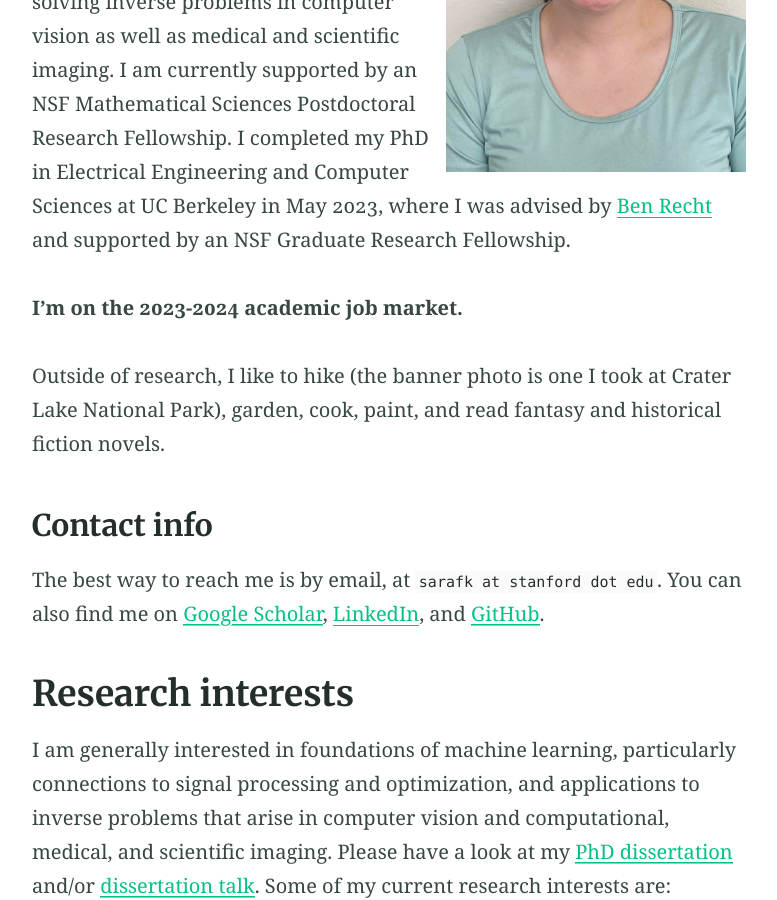
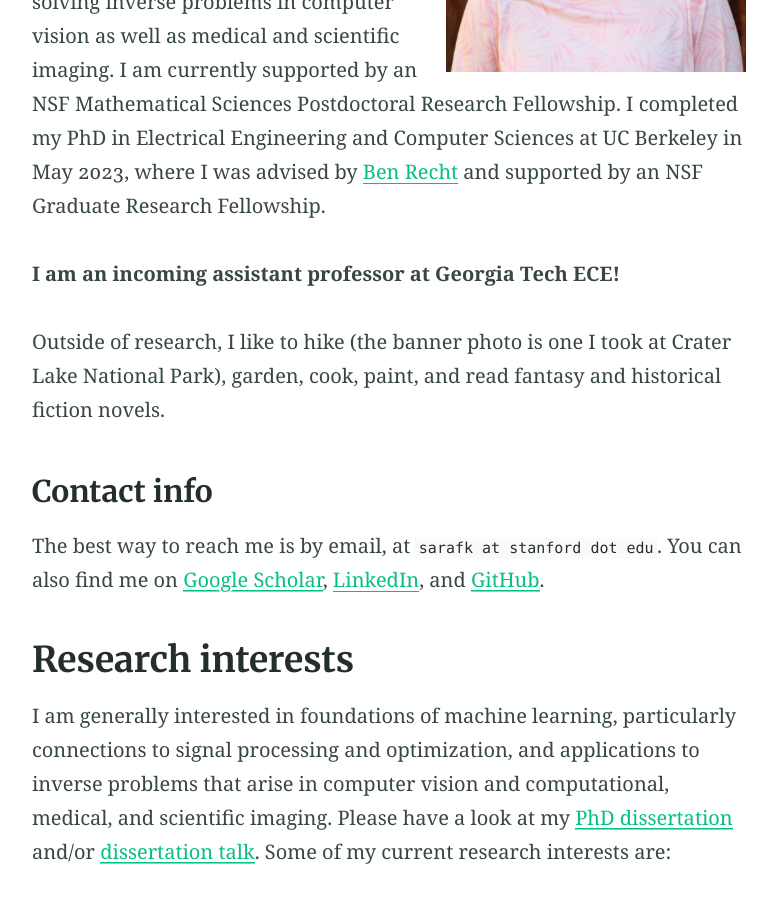
Before and after one commit to sarafridov/sarafridov.github.io, a Jekyll site: the page built from index.md, in a window 1280 px wide and 900 px high, scrolled down 731 px. Shown: the whole window, without its empty margins (251-1028 px from the left). Built offline with Jekyll 4.4.1, drawn with Linux system fonts in a browser that asks for light colours; some of the changed text lies outside the part shown.

Commit message:
adding GT and updating headshot

```diff
--- a/index.md
+++ b/index.md
@@ -6,13 +6,13 @@ feature_image: "/assets/imgs/crater_lake_crop2_faded.jpeg"
 excerpt: "inverse problems, computational imaging, computer vision, foundations of machine learning"
 ---
 
-{% include figure.html image="/assets/imgs/photo2.jpeg" position="right" width="300" height="800" %}
+{% include figure.html image="/assets/imgs/headshot_stanford.jpeg" position="right" width="300" height="800" %}
 
 Hi there! I am a postdoc at Stanford University, working with [Gordon Wetzstein](https://web.stanford.edu/~gordonwz/) and [Mert Pilanci](https://web.stanford.edu/~pilanci/) in the Department of Electrical Engineering. My research involves machine learning, signal processing, and optimization for solving inverse problems in computer vision as well as medical and scientific imaging.
 <!-- I am a postdoctoral scholar at Stanford University, where I work with [Gordon Wetzstein](https://web.stanford.edu/~gordonwz/) and [Mert Pilanci](https://web.stanford.edu/~pilanci/) on foundations and applications of machine learning and signal processing in computational imaging.  -->
 I am currently supported by an NSF Mathematical Sciences Postdoctoral Research Fellowship. I completed my PhD in Electrical Engineering and Computer Sciences at UC Berkeley in May 2023, where I was advised by [Ben Recht](https://people.eecs.berkeley.edu/~brecht/) and supported by an NSF Graduate Research Fellowship.
 
-**I'm on the 2023-2024 academic job market.**
+**I am an incoming assistant professor at Georgia Tech ECE!**
 
 Outside of research, I like to hike (the banner photo is one I took at Crater Lake National Park), garden, cook, paint, and read fantasy and historical fiction novels.
 
@@ -27,7 +27,7 @@ I am generally interested in foundations of machine learning, particularly conne
 * Finding the "right" signal representation for solving inverse problems, balancing interpretability and expressivity with computational constraints
 * Bridging theory and practice for inverse problems, e.g. nonlinear compressive sensing
 * Finding the "right" priors for solving inverse problems, e.g. how to leverage data-driven priors without succumbing to distribution shift fragility
-* Applications to medical and scientific imaging, including MRI, CT, and cryo-EM
+* Applications to medical and scientific imaging, including e.g. MRI, CT, and cryo-EM
 
 <!-- Some projects in this line of work are [Plenoxels](https://alexyu.net/plenoxels/) and [K-Planes](https://sarafridov.github.io/K-Planes/).
 <p align="left"><iframe width="560" height="315" src="https://www.youtube.com/watch?v=KCDd7UFO1d0" title="Plenoxels video" frameborder="0" allow="accelerometer; autoplay; clipboard-write; encrypted-media; gyroscope; picture-in-picture" allowfullscreen></iframe></p>
```
Also changed, not shown: research.md (+1 -1 lines), assets/imgs/headshot_stanford.jpeg (added).
